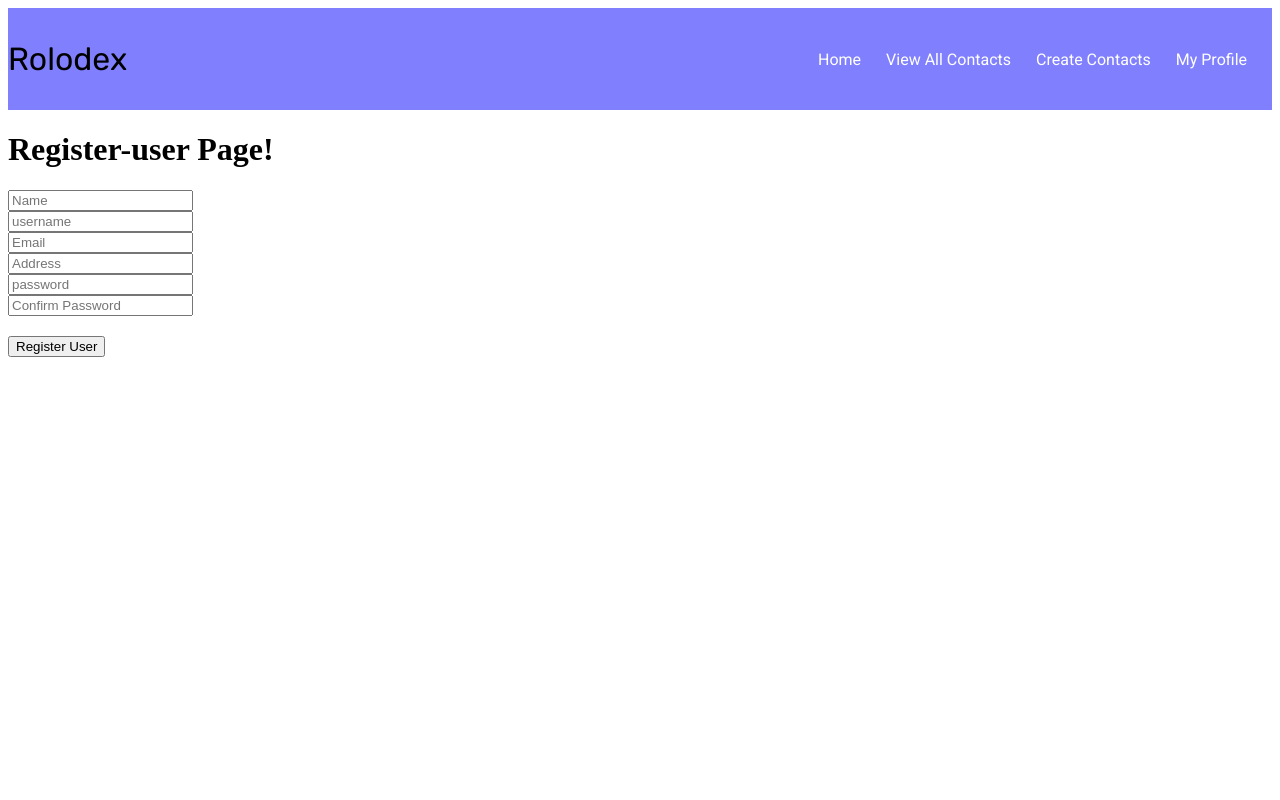
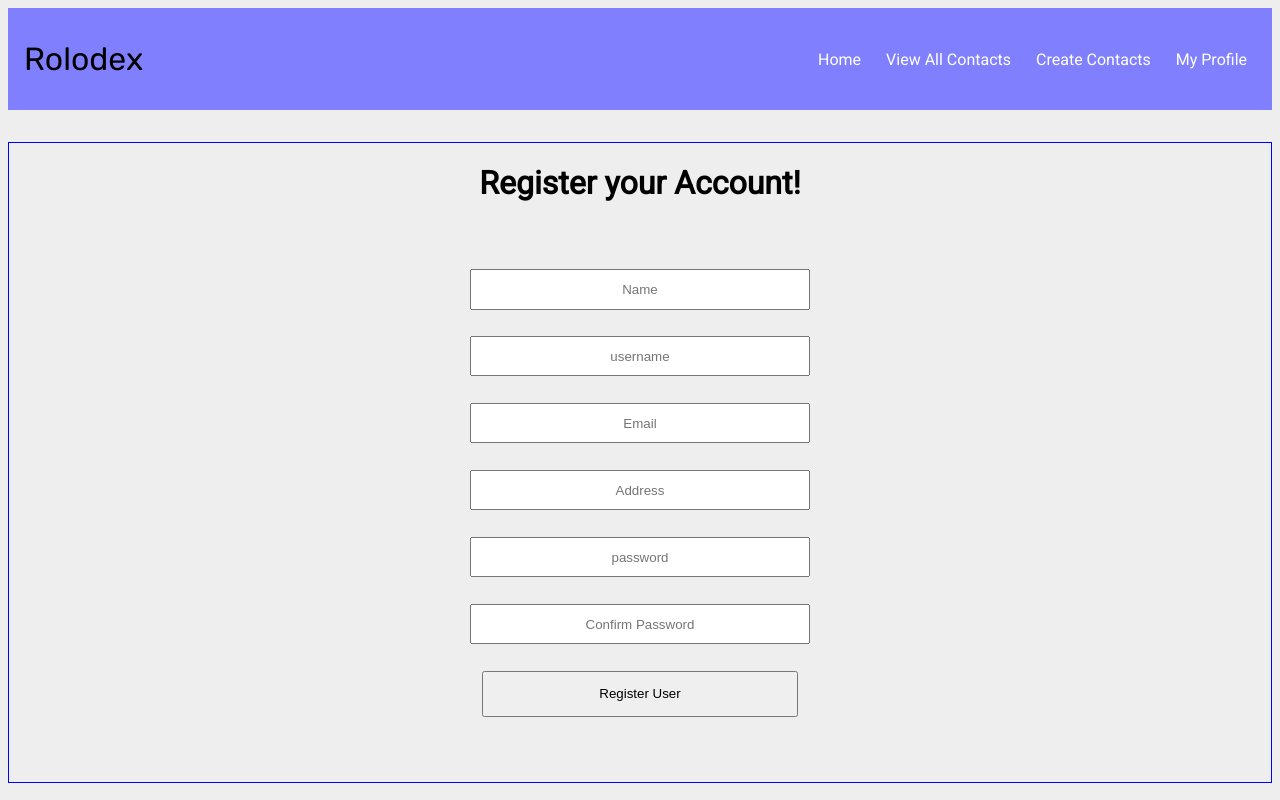
Before and after one commit to ArthurL808/ng-rolodex, an Angular app: page /register in a window 1280 px wide. Built offline with nearby package versions, Linux system fonts and the light colour scheme.

Commit message:
More css tweaks for home/header/create/main gonna move onto debounce function so i can get rid of search button

```diff
--- a/src/app/pages/create/create.component.html
+++ b/src/app/pages/create/create.component.html
@@ -1,63 +1,58 @@
-<h1>Create Page</h1>
 
-<div>
+<div class="newContact">
+  <h1>Create new contact card</h1>
   <form>
-    <div>
+
       <input
         type="text"
         name="name"
         placeholder="Name"
         [(ngModel)]="formData.name"
       />
-    </div>
-    <div>
+
+
       <input
         type="text"
         name="address"
         placeholder="Address"
         [(ngModel)]="formData.address"
       />
-    </div>
-    <div>
+
       <input
         type="text"
         name="mobile"
         placeholder="mobile"
         [(ngModel)]="formData.mobile"
       />
-    </div>
-    <div>
+
       <input
         type="text"
         name="work"
         placeholder="Work"
         [(ngModel)]="formData.work"
       />
-    </div>
-    <div>
+
       <input
         type="text"
         name="home"
         placeholder="Home"
         [(ngModel)]="formData.home"
       />
-    </div>
-    <div>
+
       <input
         type="text"
         name="email"
         placeholder="Email"
         [(ngModel)]="formData.email"
       />
-    </div>
-    <div>
+
       <input
         type="text"
         name="github"
         placeholder="Github"
         [(ngModel)]="formData.github"
       />
-    </div>
+
     <button (click)="create()">Create Contact</button>
   </form>
 </div>
--- a/src/app/pages/create/create.component.scss
+++ b/src/app/pages/create/create.component.scss
@@ -0,0 +1,34 @@
+.newContact{
+    display: flex;
+    flex-direction: column;
+    align-items: center;
+    margin-top: 2em;
+    text-align: center;
+}
+
+form {
+    display: flex;
+    flex-direction: column;
+    margin: 1em;
+    padding: 1em;
+    width: 50%;
+  }
+
+  input {
+    margin: 1em;
+    padding: 0.8em;
+    width: 50%;
+    align-self: center;
+    text-align: center;
+  }
+  button{
+      margin: 1em;
+      padding: 1em;
+      width: 50%;
+      align-self: center;
+  }
+
+  h1{
+    font-family: "Rubik", sans-serif;
+    text-align: center;
+  }
--- a/src/app/pages/home/home.component.html
+++ b/src/app/pages/home/home.component.html
@@ -1,20 +1,16 @@
-<h1>Home</h1>
-
-<div>
+<!-- <div class="search"> -->
+  <form>
     <p>Search for a contact...</p>
-  <form>
-    <div>
       <input type="text" name="name" [(ngModel)] ="formData.name"/>
-    </div>
     <button (click)="search()">Search</button>
   </form>
-</div>
+<!-- </div> -->
 
 <div class="container">
     <div class="contacts" *ngFor='let contact of contacts'>
-        <h1>
+        <h3>
          <a [routerLink]="['/contacts',contact.id]"> Name: {{contact.name}}</a>
-        </h1>
+        </h3>
         <p>Address: {{contact.address}}</p>
         <p>Mobile: {{contact.mobile}}</p>
         <p>Work: {{contact.work}}</p>
--- a/src/app/pages/home/home.component.scss
+++ b/src/app/pages/home/home.component.scss
@@ -0,0 +1,12 @@
+input{
+    width: 70%;
+    padding: .55em;
+}
+form{
+    display: flex;
+    flex-direction: column;
+    margin: 2em 1em 1em 2em;
+}
+p{
+    font-family: "Roboto", sans-serif;
+}
--- a/src/app/pages/register-user/register-user.component.html
+++ b/src/app/pages/register-user/register-user.component.html
@@ -1,53 +1,55 @@
-<h1>Register-user Page!</h1>
+<div class="registration">
+<h1>Register your Account!</h1>
 
-<div>
   <form>
-            <div>
+
       <input
         type="text"
         name="name"
         placeholder="Name"
         [(ngModel)]="formData.name"
       />
-                  </div>
-                  <div>
+
       <input
         type="text"
         name="username"
         placeholder="username"
-                      [(ngModel)]="formData.username">
-                  </div>
-                  <div>
+        [(ngModel)]="formData.username"
+      />
+
+
       <input
         type="text"
         name="email"
         placeholder="Email"
-                    [(ngModel)]="formData.email">
-                  </div>
-                  <div>
+        [(ngModel)]="formData.email"
+      />
+
       <input
         type="text"
         name="address"
         placeholder="Address"
-                      [(ngModel)]="formData.address">
-                  </div>
-                  <div>
+        [(ngModel)]="formData.address"
+      />
+
       <input
         type="password"
         name="password"
         placeholder="password"
-                      [(ngModel)]="formData.password">
-                  </div>
-                  <div>
-                      <input type="password"
+        [(ngModel)]="formData.password"
+      />
+
+      <input
+        type="password"
         name="confirmPassword"
         placeholder="Confirm Password"
-                      [(ngModel)]="formData.confirmPassword">
-                  </div>
-                  <div>
-                      <h2>{{error.password}}</h2>
-                      <h2>{{error.email}}</h2>
-                  </div>
+        [(ngModel)]="formData.confirmPassword"
+      />
+
       <button (click)="register()">Register User</button>
     </form>
+            <div>
+              <h2>{{ error.password }}</h2>
+              <h2>{{ error.email }}</h2>
             </div>
+</div>
--- a/src/app/pages/register-user/register-user.component.scss
+++ b/src/app/pages/register-user/register-user.component.scss
@@ -0,0 +1,33 @@
+.registration {
+  display: flex;
+  flex-direction: column;
+  align-items: center;
+  border: solid blue 1px;
+  margin-top: 2em;
+  text-align: center;
+}
+form {
+  display: flex;
+  flex-direction: column;
+  margin: 1em;
+  padding: 1em;
+  width: 50%;
+}
+
+input {
+  margin: 1em;
+  padding: 0.8em;
+  width: 50%;
+  align-self: center;
+  text-align: center;
+}
+button{
+    margin: 1em;
+    padding: 1em;
+    width: 50%;
+    align-self: center;
+}
+
+h1{
+  font-family: "Roboto", sans-serif;
+}
--- a/src/app/shared/header/header.component.scss
+++ b/src/app/shared/header/header.component.scss
@@ -7,6 +7,7 @@
   width: 50%;
   font-family: 'Rubik', sans-serif;
   font-size: 2em;
+  margin-left: .5em;
 }
 .header-right {
   display: flex;
--- a/src/styles.scss
+++ b/src/styles.scss
@@ -1 +1,4 @@
 /* You can add global styles to this file, and also import other style files */
+body{
+    background-color: #eeeeee;
+}
```
Lines whose indentation alone changed are shown as unchanged.
